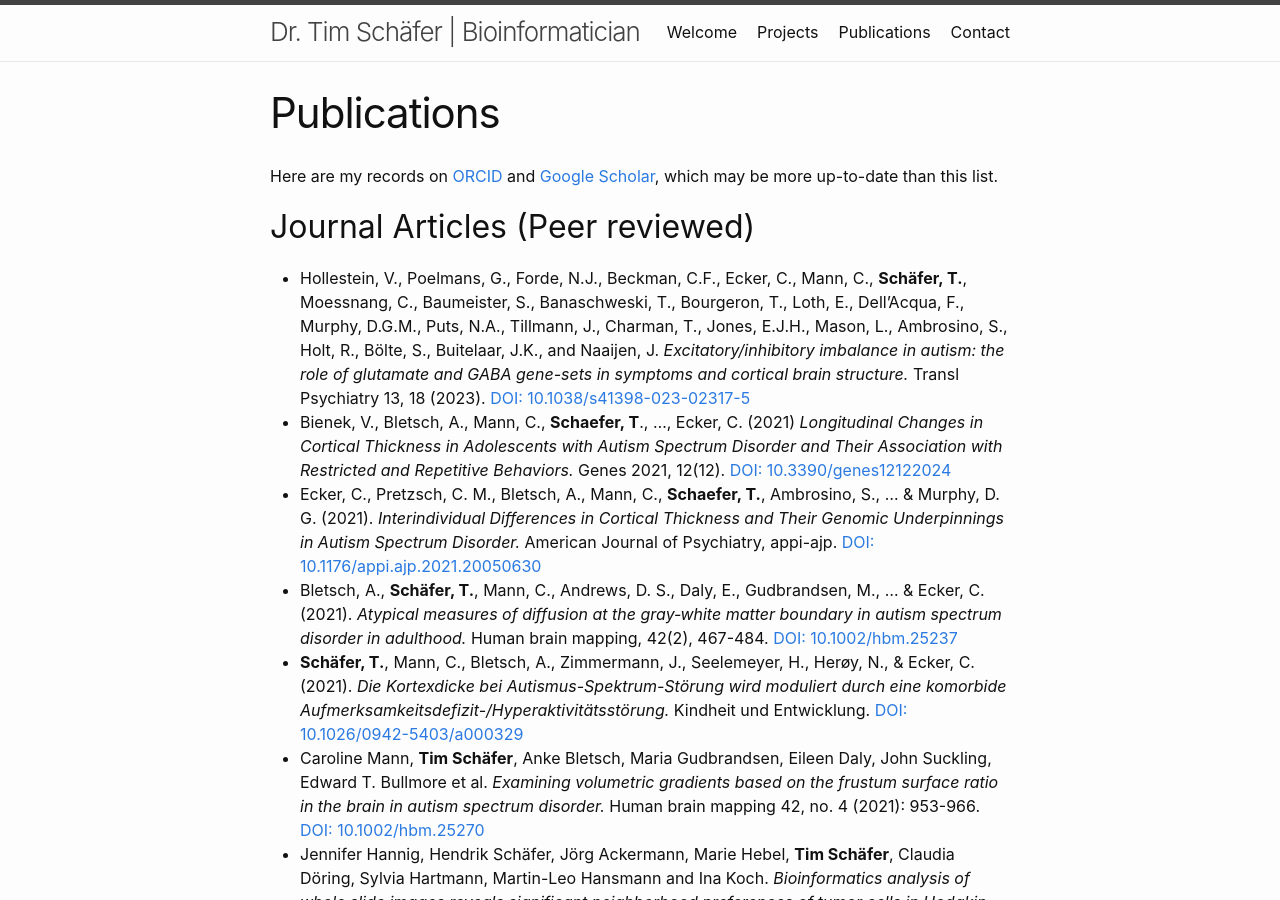
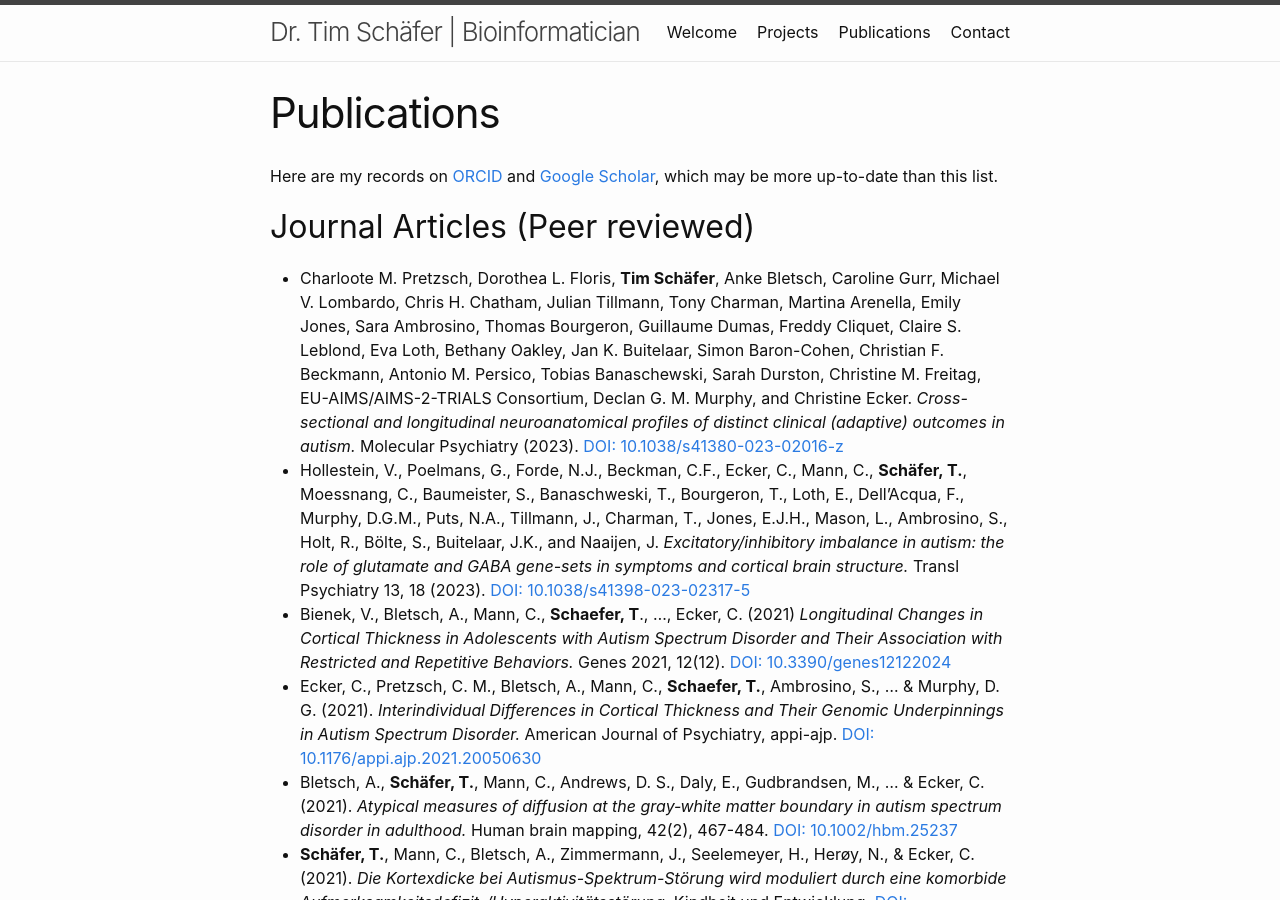
Before and after one commit to dfsp-spirit/dfsp-spirit.github.io, a Jekyll site: the page built from x030_publications.markdown, in a window 1280 px wide and 900 px high. Built offline with Jekyll 4.4.1, drawn with Linux system fonts in a browser that asks for light colours.

Commit message:
NEW: add Pretzsch 23 publication

```diff
--- a/x030_publications.markdown
+++ b/x030_publications.markdown
@@ -8,6 +8,9 @@ Here are my records on [ORCID](https://orcid.org/0000-0002-3683-8070) and [Googl
 
 ## Journal Articles (Peer reviewed)
 
+* Charloote M. Pretzsch, Dorothea L. Floris, **Tim Schäfer**, Anke Bletsch, Caroline Gurr, Michael V. Lombardo,
+Chris H. Chatham, Julian Tillmann, Tony Charman, Martina Arenella, Emily Jones, Sara Ambrosino, Thomas Bourgeron, Guillaume Dumas, Freddy Cliquet, Claire S. Leblond, Eva Loth, Bethany Oakley, Jan K. Buitelaar, Simon Baron-Cohen, Christian F. Beckmann, Antonio M. Persico, Tobias Banaschewski, Sarah Durston,
+Christine M. Freitag, EU-AIMS/AIMS-2-TRIALS Consortium, Declan G. M. Murphy, and Christine Ecker. *Cross-sectional and longitudinal neuroanatomical profiles of distinct clinical (adaptive) outcomes in autism.* Molecular Psychiatry (2023). [DOI: 10.1038/s41380-023-02016-z](https://doi.org/10.1038/s41380-023-02016-z)
 * Hollestein, V., Poelmans, G., Forde, N.J., Beckman, C.F., Ecker, C., Mann, C., **Schäfer, T.**, Moessnang, C., Baumeister, S., Banaschweski, T., Bourgeron, T., Loth, E., Dell’Acqua, F., Murphy, D.G.M., Puts, N.A., Tillmann, J., Charman, T., Jones, E.J.H., Mason, L., Ambrosino, S., Holt, R., Bölte, S., Buitelaar, J.K., and Naaijen, J. *Excitatory/inhibitory imbalance in autism: the role of glutamate and GABA gene-sets in symptoms and cortical brain structure.* Transl Psychiatry 13, 18 (2023). [DOI: 10.1038/s41398-023-02317-5](https://doi.org/10.1038/s41398-023-02317-5)
 * Bienek, V., Bletsch, A., Mann, C., **Schaefer, T**., ..., Ecker, C. (2021) *Longitudinal Changes in Cortical Thickness in Adolescents with Autism Spectrum Disorder and Their Association with Restricted and Repetitive Behaviors.* Genes 2021, 12(12). [DOI: 10.3390/genes12122024](https://doi.org/10.3390/genes12122024)
 * Ecker, C., Pretzsch, C. M., Bletsch, A., Mann, C., **Schaefer, T.**, Ambrosino, S., ... & Murphy, D. G. (2021). *Interindividual Differences in Cortical Thickness and Their Genomic Underpinnings in Autism Spectrum Disorder.* American Journal of Psychiatry, appi-ajp. [DOI: 10.1176/appi.ajp.2021.20050630](https://doi.org/10.1176/appi.ajp.2021.20050630)
```
